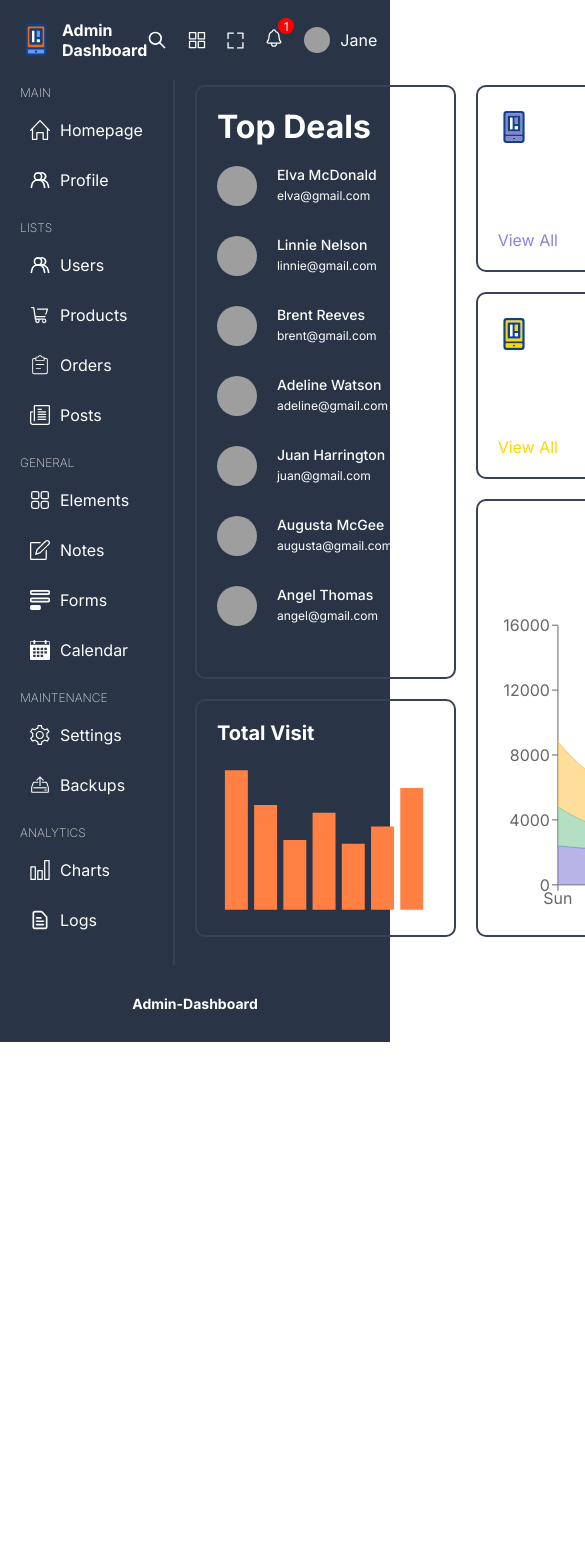
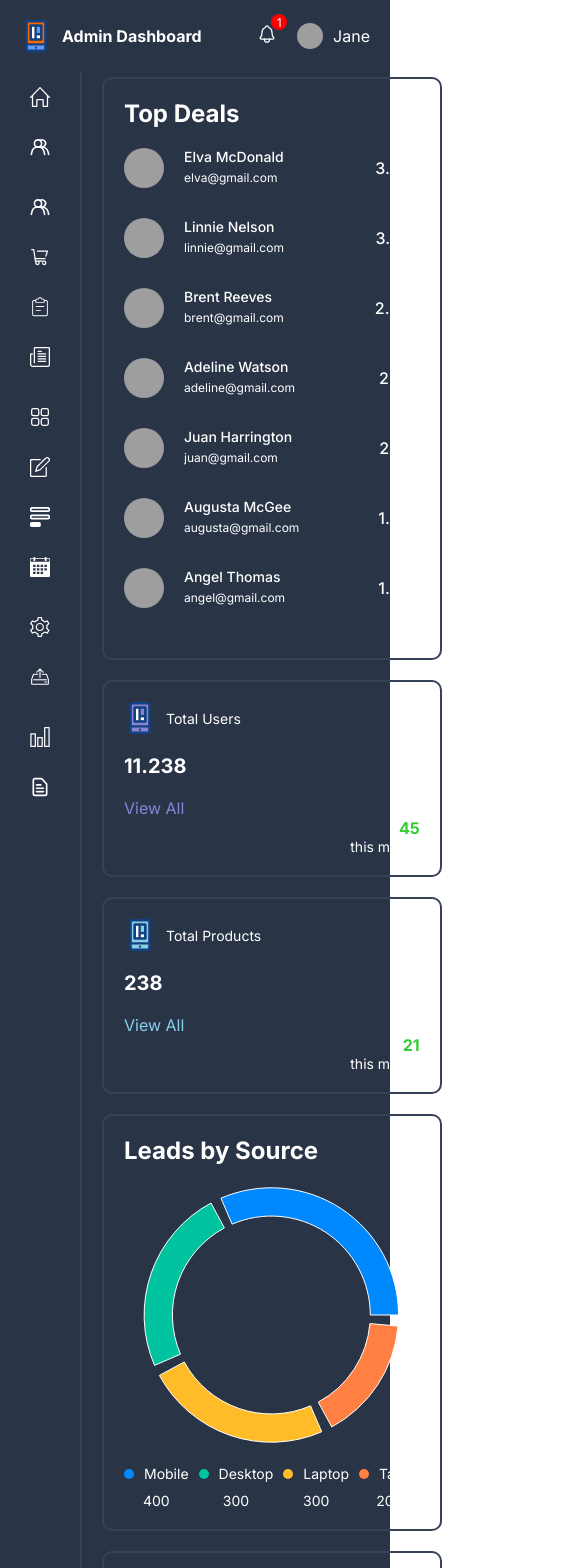
Before and after one commit to Alphairus/Admin-Dashboard, a React (Vite) app: page / in a window 390 px wide. Shown: the top 1568 px of the page, 585 px wide, since content can reach past the window. Before the commit the page ends 1042 px from the top, so only its background shows below. Built offline with nearby package versions, Linux system fonts and the light colour scheme; grey boxes are pictures that could not be loaded.

Commit message:
Responsive Design/Style

```diff
--- a/src/components/bigChartBox/bigChartBox.scss
+++ b/src/components/bigChartBox/bigChartBox.scss
@@ -1,3 +1,5 @@
+@import "../../styles/responsive.scss";
+
 .bigChartBox{
   width: 100%;
   height: 100%;
@@ -5,6 +7,11 @@
   flex-direction: column;
   justify-content: space-between;
 
+  h1{
+    @include xxl{
+      font-size: 24px;
+    }
+  }
   .chart{
     width: 100%;
     height: 300px;
--- a/src/components/chartBox/chartBox.scss
+++ b/src/components/chartBox/chartBox.scss
@@ -1,40 +1,63 @@
+@import "../../styles/responsive.scss";
+
 .chartBox {
     display: flex;
     height: 100%;
 
-    .boxInfo{
+    @include sm{
+    flex-direction: column;
+    }
+
+    .boxInfo {
         flex: 3;
         display: flex;
         flex-direction: column;
         justify-content: space-between;
 
+        @include sm{
+        gap: 20px;
+    }
 
-        .title{
+    .title {
         display: flex;
         align-items: center;
         gap: 10px;
+
+        @include xxl{
+            font-size: 14px;
         }
     }
 
-    .chartInfo{
+    h1{
+        @include xxl{
+            font-size: 20px;
+        }
+    }
+    }
+
+    .chartInfo {
         flex: 2;
         display: flex;
         flex-direction: column;
         justify-content: space-between;
 
-        .chart{
+        .chart {
         width: 100%;
         height: 100%;
     }
 
-        .texts{
+        .texts {
         display: flex;
         flex-direction: column;
         text-align: right;
 
-            .percentage{
+        .percentage {
             font-weight: bold;
             font-size: 20px;
+
+            @include xxl{
+                font-size: 16px;
+        }
         }
 
         .duration{
--- a/src/components/menu/menu.scss
+++ b/src/components/menu/menu.scss
@@ -1,17 +1,22 @@
 @import "../../styles/variables.scss";
+@import "../../styles/responsive.scss";
 
-.menu{
+.menu {
     .item {
     display: flex;
     flex-direction: column;
     gap: 10px;
     margin-bottom: 20px;
 
-        .title{
+    .title {
         font-size: 12px;
         font-weight: 200;
         color: $soft-color;
         text-transform: uppercase;
+
+        @include lg{
+        display: none;
+        }
     }
 
     .listItem {
@@ -24,6 +29,12 @@
         &:hover {
         background-color: $soft-bg;
         }
+
+        .listItemTitle{
+        @include lg{
+            display: none;
         }
         }
     }
+    }
+}
--- a/src/components/navbar/navbar.scss
+++ b/src/components/navbar/navbar.scss
@@ -1,10 +1,13 @@
+@import "../../styles/responsive.scss";
+
 .navbar {
     width: 100%;
     padding: 20px;
     display: flex;
     align-items: center;
     justify-content: space-between;
-    .logo{
+
+    .logo {
     display: flex;
     align-items: center;
     font-weight: bold;
@@ -15,10 +18,16 @@
     align-items: center;
     gap: 20px;
 
-    .notification{
+    .icon{
+        @include sm{
+        display: none;
+        }
+    }
+
+    .notification {
         position: relative;
 
-        span{
+        span {
         background-color: red;
         color: white;
         width: 16px;
@@ -38,6 +47,7 @@
         display: flex;
         align-items: center;
         gap: 10px;
+
         img {
         width: 26px;
         height: 26px;
--- a/src/components/pieChartBox/pieChartBox.scss
+++ b/src/components/pieChartBox/pieChartBox.scss
@@ -1,9 +1,17 @@
+@import "../../styles/responsive.scss";
+
+
 .pieChartBox {
   height: 100%;
   display: flex;
   flex-direction: column;
   justify-content: space-between;
 
+  h1{
+    @include xxl{
+      font-size: 24px;
+    }
+  }
 
   .chart {
     display: flex;
--- a/src/components/single/single.scss
+++ b/src/components/single/single.scss
@@ -1,5 +1,12 @@
+@import "../../styles/responsive.scss";
+
 .single {
   display: flex;
+
+  @include xl{
+    flex-direction: column;
+    gap: 50px;
+  }
 
   .view {
     flex: 1;
@@ -42,6 +49,9 @@
       border: 0.5px solid gray;
       margin: 20px 0px;
 
+      @include md{
+        display: none;
+      }
     }
 
     .chart {
@@ -49,6 +59,9 @@
       width: 80%;
       height: 400px;
 
+      @include md{
+        display: none;
+      }
     }
   }
   .activities {
@@ -83,6 +96,10 @@
           padding: 15px;
           background-color: #f45b6810;
 
+          @include md{
+            min-width: 250px;
+          }
+
           p{
             margin-bottom: 5px;
           }
--- a/src/components/topBox/topBox.scss
+++ b/src/components/topBox/topBox.scss
@@ -1,13 +1,16 @@
+@import "../../styles/responsive.scss";
+
 .topBox {
+  h1 {
+    margin-bottom: 20px;
 
-
-    h1{
-        margin-bottom: 20px;
+    @include xxl{
+      font-size: 24px;
+    }
   }
 
-    .list{
-
-        .listItem{
+  .list {
+    .listItem {
       display: flex;
       align-items: center;
       justify-content: space-between;
@@ -17,31 +20,44 @@
         display: flex;
         gap: 20px;
 
-                img{
+        img {
           width: 40px;
           height: 40px;
           border-radius: 50%;
           object-fit: cover;
+
+          @include xxl{
+            display: none;
+          }
+          @include lg{
+            display: block;
+          }
         }
 
-                .userTexts{
+        .userTexts {
           display: flex;
           flex-direction: column;
           gap: 5px;
 
-                    .username{
+          .username {
             font-size: 14px;
             font-weight: 500;
           }
-                    .email{
+          .email {
             font-size: 12px;
+
+            @include xxl{
+              display: none;
+            }
+            @include lg{
+              display: block;
+            }
           }
         }
       }
 
       .amount {
         font-weight: 500;
-
       }
     }
   }
--- a/src/pages/home/home.scss
+++ b/src/pages/home/home.scss
@@ -1,13 +1,27 @@
 @import "../../styles/variables.scss";
+@import "../../styles/responsive.scss";
 
-.home{
+.home {
     display: grid;
     gap: 20px;
     grid-template-columns: repeat(4, 1fr);
     grid-auto-rows: minmax(180px, auto);
+    grid-auto-flow: dense;
 
+    @include xl{
+        grid-template-columns: repeat(3, 1fr);
+    }
+    @include lg{
+        grid-template-columns: repeat(2, 1fr);
+    }
+    @include md {
+        grid-template-columns: repeat(1, 1fr);
+    }
+    @include sm {
+        grid-auto-rows: minmax(120px, auto);
+    }
 
-    .box{
+    .box {
         padding: 20px;
         border-radius: 10px;
         border: 2px solid $soft-bg;
@@ -22,9 +36,12 @@
         grid-column: span 1;
         grid-row: span 3;
     }
-
     .box7 {
         grid-column: span 2;
         grid-row: span 2;
+
+    @include md {
+        display: none;
+    }
     }
 }
--- a/src/styles/global.scss
+++ b/src/styles/global.scss
@@ -1,4 +1,5 @@
 @import "./variables.scss";
+@import "./responsive.scss";
 
 * {
   margin: 0;
@@ -25,6 +26,10 @@
   width: 250px;
   padding: 5px 20px;
   border-right: 2px solid $soft-bg;
+
+  @include lg{
+    width: max-content;
+  }
 }
 
 .contentContainer{
--- /dev/null
+++ b/src/styles/responsive.scss
@@ -0,0 +1,31 @@
+$sm: 480px;
+$md: 768px;
+$lg: 1024px;
+$xl: 1200px;
+$xxl: 1400px;
+
+@mixin sm {
+    @media screen and (max-width: ($sm)) {
+        @content;
+    }
+}
+@mixin md {
+    @media screen and (max-width: ($md)) {
+        @content;
+    }
+}
+@mixin lg {
+    @media screen and (max-width: ($lg)) {
+        @content;
+    }
+}
+@mixin xl {
+    @media screen and (max-width: ($xl)) {
+        @content;
+    }
+}
+@mixin xxl {
+    @media screen and (max-width: ($xxl)) {
+        @content;
+    }
+}
```
Lines whose indentation alone changed are shown as unchanged.
